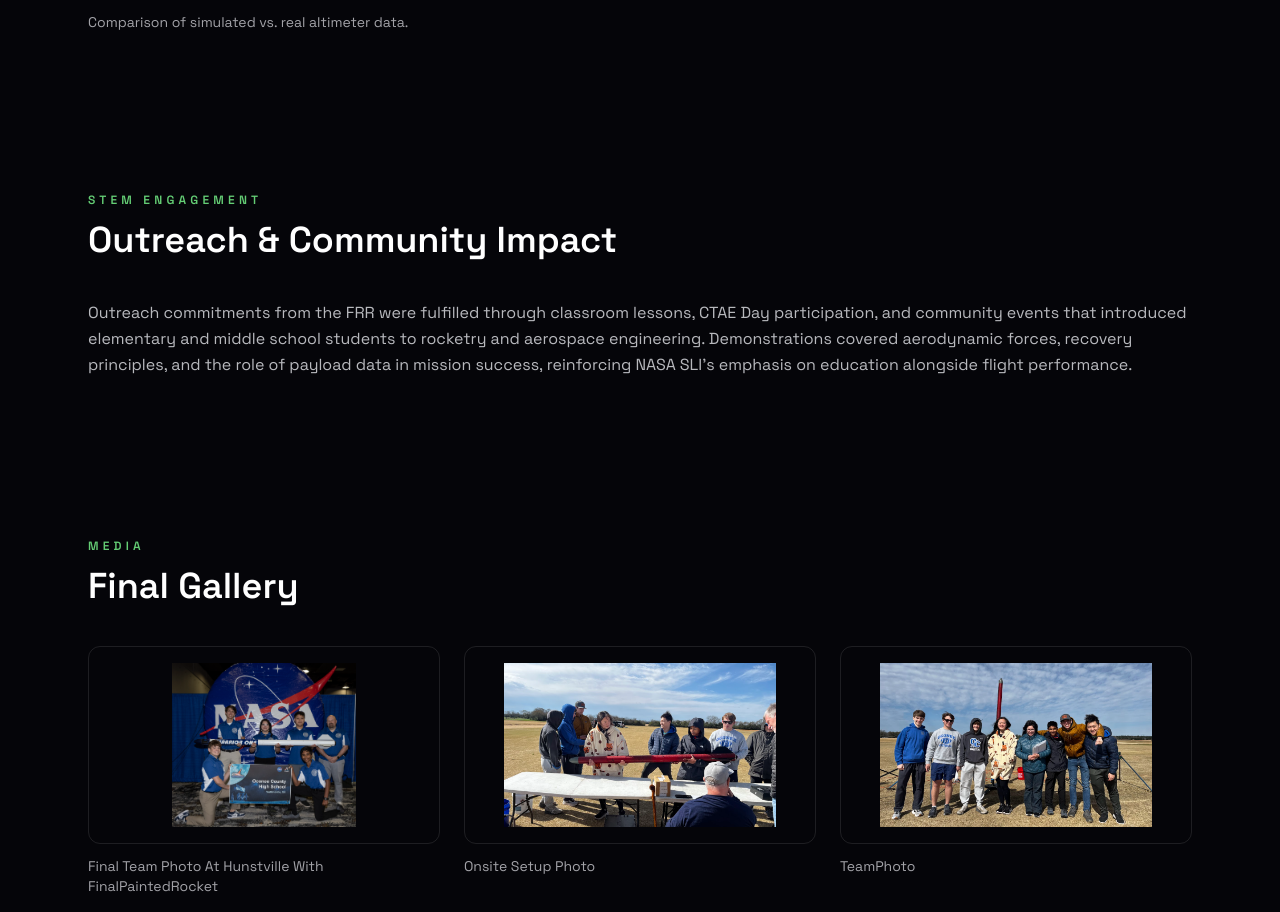
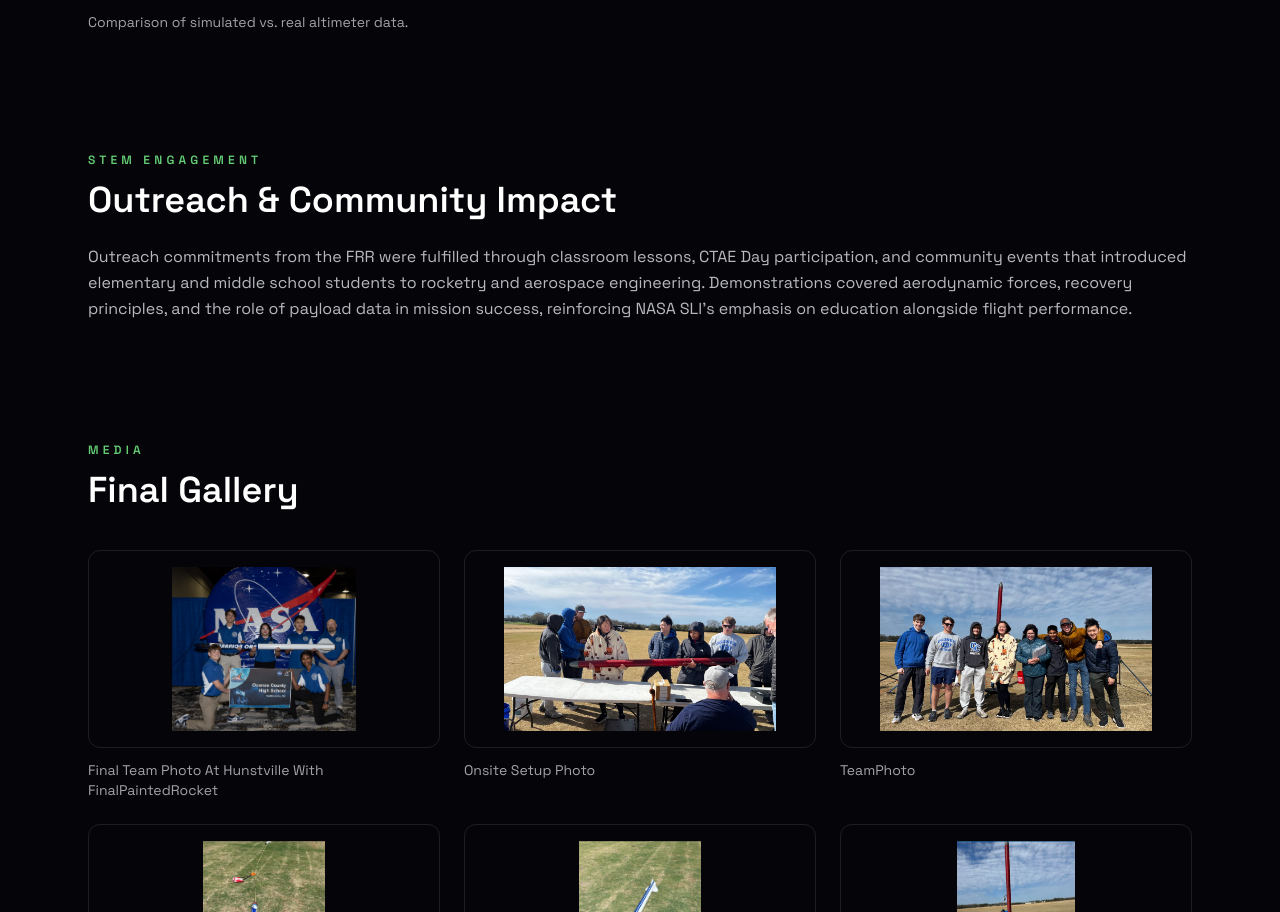
Before and after one commit to saahildoshi/saahildoshi-portfolio, a Next.js app: page /projects/nasa-sli in a window 1280 px wide. Shown: the part 7865-8777 px from the top of the page. Built offline with nearby package versions, Linux system fonts and the light colour scheme.

Commit message:
Add 'compact' prop to Outreach section

```diff
--- a/src/app/projects/nasa-sli/page.tsx
+++ b/src/app/projects/nasa-sli/page.tsx
@@ -330,7 +330,12 @@ export default function NasaSliPage() {
         </Section>
       </AnimatedSection>
 
-      <Section id="outreach" title="Outreach & Community Impact" kicker="STEM Engagement">
+      <Section
+        id="outreach"
+        title="Outreach & Community Impact"
+        kicker="STEM Engagement"
+        compact
+      >
         <p>
           Outreach commitments from the FRR were fulfilled through classroom lessons, CTAE Day participation,
           and community events that introduced elementary and middle school students to rocketry and aerospace
```
